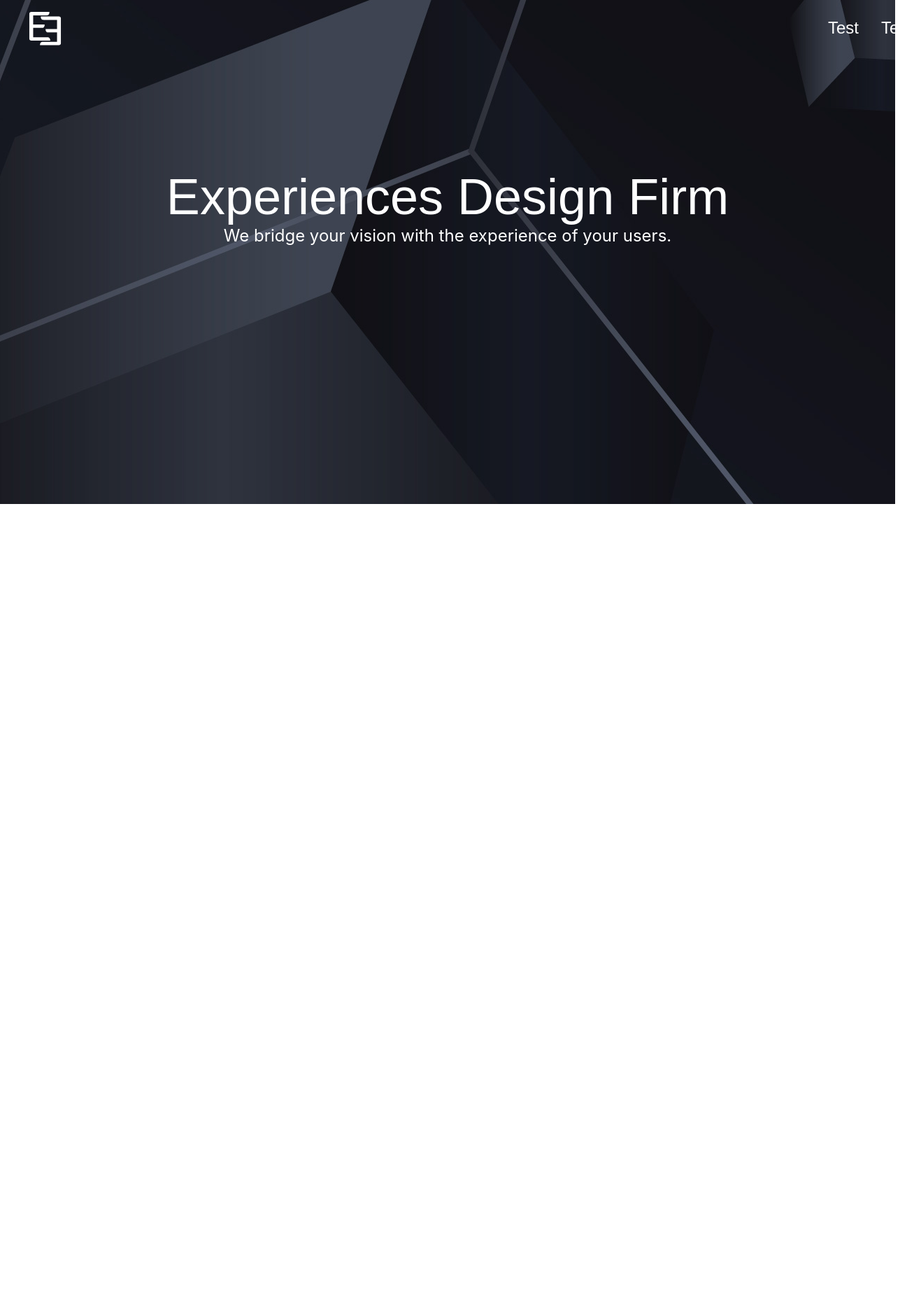
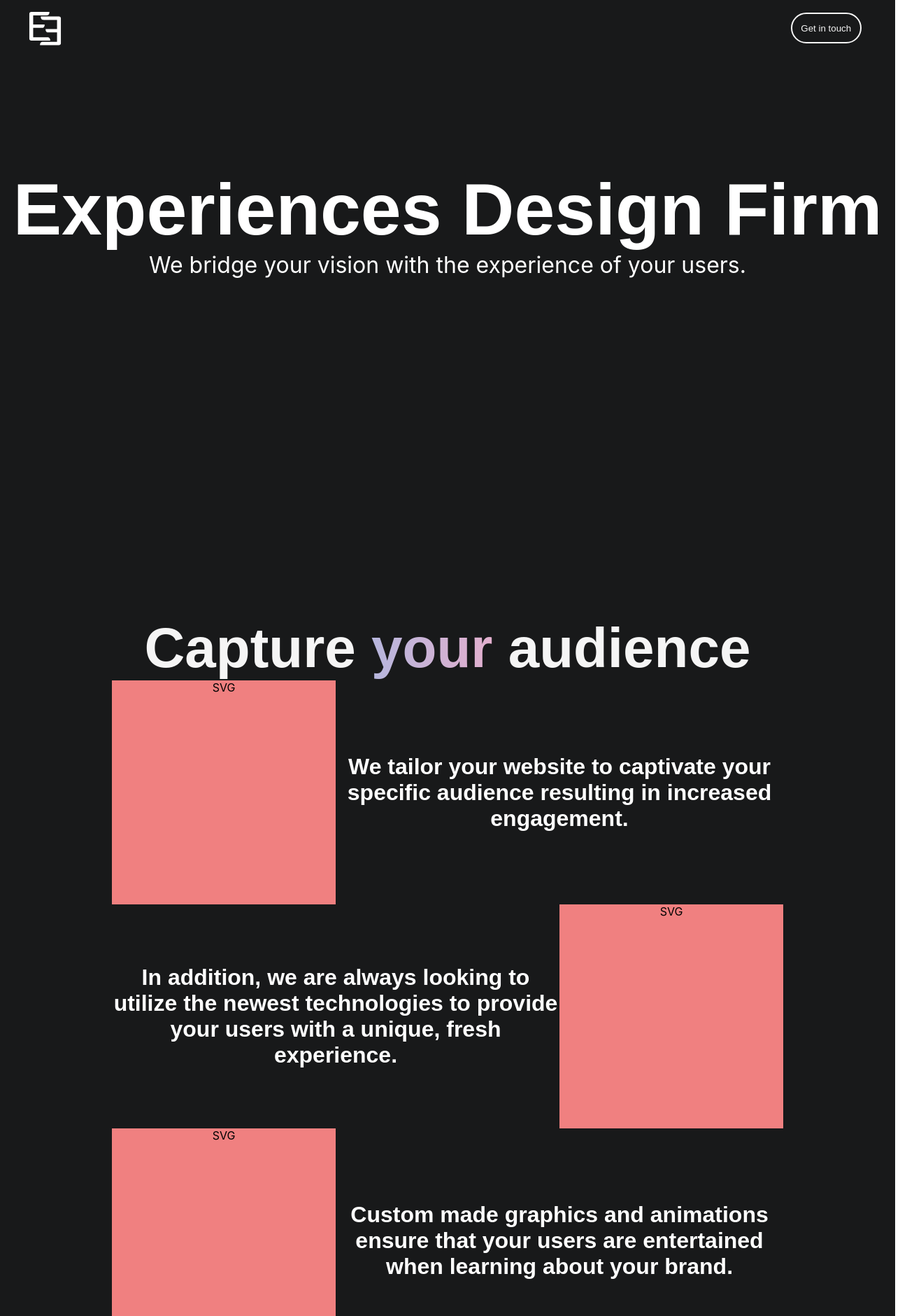
Before and after one commit to Chrisarev/designreact, a React (Create React App) app: page / in a window 1280 px wide. Shown: the top 1880 px of the page at 70% size, 1317 px wide, since content can reach past the window. Before the commit the page ends 800 px from the top, so only its background shows below. Built offline with nearby package versions, Linux system fonts and the light colour scheme.

Commit message:
Added Cardpanel component and styled layout of cards.

```diff
--- a/package.json
+++ b/package.json
@@ -13,6 +13,7 @@
     "framer-motion": "^10.10.0",
     "react": "^18.2.0",
     "react-dom": "^18.2.0",
+    "react-intersection-observer": "^9.4.3",
     "react-scripts": "5.0.1",
     "typescript": "^4.9.5",
     "web-vitals": "^2.1.4"
--- a/src/App.tsx
+++ b/src/App.tsx
@@ -3,11 +3,14 @@ import logo from './logo.svg';
 import './App.css';
 import Hero from './Hero'
 import Navbar from './Navbar'
+import Cardpanel from './Cardpanel'
+
 function App() {
   return (
     <div className="App">
       <Navbar />
       <Hero />
+      <Cardpanel />
     </div>
   );
 }
--- /dev/null
+++ b/src/Cardpanel.tsx
@@ -0,0 +1,45 @@
+import styles from './stylesheets/Cardpanel.module.css'
+import { motion } from 'framer-motion';
+import { useInView } from 'react-intersection-observer'
+
+const Cardpanel = () => {
+    //inView is a boolean that specifies if object is in view
+    //ref is the element you want to monitor
+    const { ref, inView } = useInView();
+
+    return (
+        <>
+            <div className={styles.panel}>
+                <h1>Capture <span>your</span> audience</h1>
+                {/* ref set to {ref} so now it is being monitored by useInView*/}
+                <div ref={ref} className={styles.cardHolder}>
+                    <motion.div className={styles.appealSection}
+                        initial={{ x: '-5rem' }}
+                        animate={{ x: '0' }}
+                        transition={{ type: 'spring', duration: 1, bounce: 0.3 }}
+                    >
+                        <div className={styles.appealSVG}>SVG</div>
+                        <div className={styles.appealText}>
+                            We tailor your website to captivate your specific audience resulting in increased engagement.
+                        </div>
+                    </motion.div>
+                    <div className={styles.appealSection}>
+                        <div className={styles.appealSVG}>SVG</div>
+                        <div className={styles.appealText}>
+                            In addition, we are always looking to utilize the newest technologies to provide your users with a unique, fresh experience.
+                        </div>
+                    </div>
+                    <div className={styles.appealSection}>
+                        <div className={styles.appealSVG}>SVG</div>
+                        <div className={styles.appealText}>
+                            Custom made graphics and animations ensure that your users are entertained when learning about your brand.
+                        </div>
+                    </div>
+                </div>
+            </div>
+        </>
+    )
+}
+
+///brand IMAGE
+export default Cardpanel;
--- a/src/Navbar.tsx
+++ b/src/Navbar.tsx
@@ -24,8 +24,7 @@ const Navbar = () => {
                 </svg>
             </div>
             <div className={styles.navLinks}>
-                <div>Test</div>
-                <div>Test2</div>
+                <button className={styles.contactButton}>Get in touch</button>
             </div>
         </div>
     )
--- /dev/null
+++ b/src/stylesheets/Cardpanel.module.css
@@ -0,0 +1,61 @@
+.panel{
+    background-color: #18191A;
+}
+
+.panel h1{
+    color: #f5f5f5;
+    width: 100vw;
+    text-align: center;
+    font-size: 5em;
+    font-family: 'K2D', sans-serif;
+    animation-delay: 0.2s;
+    margin:0;
+}
+
+.panel h1 span {
+    --bg-size: 400%;
+    background-image: radial-gradient(circle, rgba(238, 174, 202, 1) 0%, rgba(148, 187, 233, 1) 100%);
+    background-size: var(--bg-size);
+    background-repeat: repeat;
+    background-clip: text;
+    -webkit-background-clip: text;
+    -webkit-text-fill-color: transparent;
+    -moz-text-fill-color: transparent;
+    animation: move-bg 8s infinite linear;
+}
+
+@keyframes move-bg {
+    to {
+        background-position: var(--bg-size) 0;
+    }
+}
+
+.appealSection {
+    width: 100%;
+    display: flex;
+    flex-direction: row;
+    justify-content: center;
+}
+.appealSection:nth-of-type(2){
+    flex-direction: row-reverse;
+}
+.appealSVG {
+    background-color: lightcoral;
+    width: 20em;
+    height: 20em;
+}
+
+.appealText {
+    /* flex to vertically center text*/
+    width: 50%;
+    display: flex;
+    align-items: center;
+    font-size: calc(1.5em + 1vmin);
+    font-weight: 700;
+    color: white;
+    font-family: 'K2D', sans-serif;
+}
+
+.appealText:nth-of-type(1) {
+    text-align: right;
+}
--- a/src/stylesheets/Hero.module.css
+++ b/src/stylesheets/Hero.module.css
@@ -11,12 +11,12 @@
 
 .panel{
     width:100vw;
-    height:80vh;
+    height:100vh;
     background-color: #18191A;
     padding-top:5rem;
-    background: url('./6248147.jpg');
+    /*background: url('./6248147.jpg');
     background-repeat:no-repeat;
-    background-position:center;
+    background-position:center;*/
 }
 
 .introText {
@@ -70,8 +70,9 @@
     opacity:0;
     margin-top:20vh;
     color:white;
-    font-size:calc(4em + 1vmin);
+    font-size:calc(6em + 1vmin);
     font-family: 'K2D', sans-serif;
+    font-weight: 700;
     cursor:default;
     user-select: none;
     -webkit-user-select: none; /* Safari */
@@ -82,7 +83,7 @@
 .subHeader{
     opacity:0;
     color:white;
-    font-size:calc(1em + 1vmin);
+    font-size:calc(1.5em + 1vmin);
     cursor:default;
     user-select: none;
     -webkit-user-select: none; /* Safari */
--- a/src/stylesheets/Navbar.module.css
+++ b/src/stylesheets/Navbar.module.css
@@ -4,7 +4,7 @@
     height:5rem;
     display:flex;
     align-items: center;
-    gap:85%;
+    justify-content: space-between;
     opacity:0;
     animation:fadeIn 1s forwards;
     animation-delay:3.3s;
@@ -26,6 +26,23 @@
     font-family: 'K2D', sans-serif;
 }
 
+.contactButton{
+    border: 2px solid #f5f5f5;
+    border-radius: 1.5rem;
+    background-color: #18191A;
+    color: #f5f5f5;
+    padding: 0.8rem;
+    white-space: nowrap;
+    margin-right: 3rem;
+    cursor: pointer;
+    transition: all 0.1s ease-in;
+    font-family: 'K2D', sans-serif;
+}
+
+.contactButton:hover {
+    background-color: #f5f5f5;
+    color: black;
+}
 @keyframes fadeIn{
     from{
         opacity:0;
```
Also changed, not shown: 1 other file (tests, documents, lock files or other folders).
